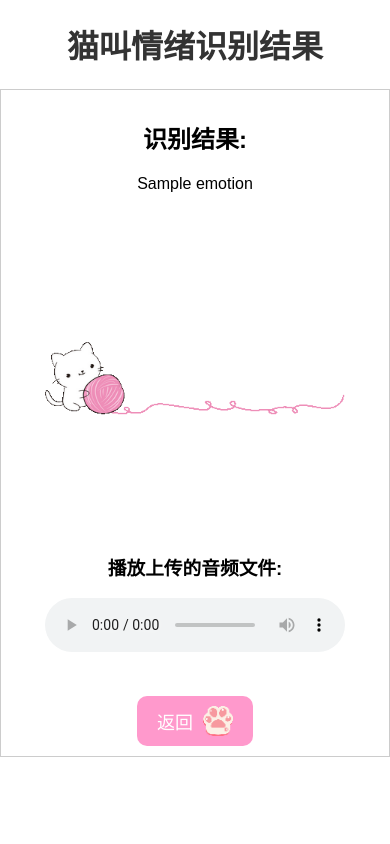
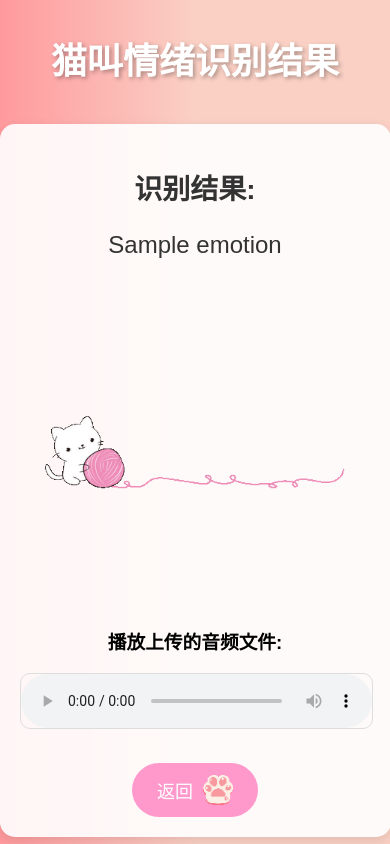
Before and after one commit to wzd232604/cat_emotion_recognizer, a Flask app: template templates/result.html in a window 390 px wide. Run offline with Flask 3, Linux system fonts and the light colour scheme; the template is opened without the code that fills it: most values are stand-ins (such as "Sample title", 1, 10 or a date in 2020).

Commit message:
美化界面

```diff
--- a/static/styles.css
+++ /dev/null
@@ -1,41 +0,0 @@
-body {
-  font-family: Arial, sans-serif;
-  text-align: center;
-  margin: 0 auto;
-  max-width: 600px;
-  cursor: url('/static/Claws.png') 16 16, auto; /* 热点设置为图片中心 */
-}
-
-
-h1 {
-  color: #333;
-}
-
-form {
-  margin: 20px 0;
-}
-
-#result {
-  margin-top: 20px;
-  padding: 10px;
-  border: 1px solid #ccc;
-}
-
-#cat-animation {
-  margin-top: 20px;
-  margin-bottom: 20px;
-}
-
-#loading {
-  display: none;
-}
-
-#loading p {
-  font-size: 18px;
-  color: #333;
-}
-
-#emotionGif {
-  margin-top: 20px;
-  width: 300px; /* 调整大小根据需要 */
-}
--- a/templates/result.html
+++ b/templates/result.html
@@ -4,8 +4,77 @@
   <meta charset="UTF-8">
   <meta name="viewport" content="width=device-width, initial-scale=1.0">
   <title>识别结果</title>
-  <link rel="stylesheet" href="/static/styles.css">
   <style>
+    /* 设置渐变背景 */
+    body {
+      background-image: linear-gradient(to right, #ff9a9e, #fad0c4, #fad0c4);
+      font-family: 'Arial', sans-serif;
+      margin: 0;
+      padding: 0;
+      height: 100vh;
+      display: flex;
+      flex-direction: column;
+      justify-content: center;
+      align-items: center;
+    }
+
+    /* 优化标题样式 */
+    h1 {
+      font-size: 48px;
+      color: #fff;
+      text-shadow: 2px 2px 4px rgba(0, 0, 0, 0.3);
+      margin-bottom: 40px;
+    }
+
+    h2 {
+      font-size: 32px;
+      color: #333;
+      margin-bottom: 20px;
+    }
+
+    /* 加载动画 */
+    #loading {
+      display: block;
+      text-align: center;
+      color: #333;
+      font-size: 18px;
+    }
+
+    #loading img {
+      width: 50px;
+      margin-bottom: 10px;
+    }
+
+    /* 结果内容 */
+    #result {
+      background-color: rgba(255, 255, 255, 0.9);
+      padding: 40px;
+      border-radius: 15px;
+      box-shadow: 0px 4px 12px rgba(0, 0, 0, 0.1);
+      width: 100%;
+      max-width: 600px;
+      text-align: center;
+    }
+
+    /* 识别结果图 */
+    #emotionGif {
+      margin-top: 20px;
+      max-width: 100%;
+      border-radius: 10px;
+    }
+
+    /* 播放音频 */
+    #audioPlayer {
+      margin-top: 20px;
+    }
+
+    audio {
+      width: 100%;
+      border-radius: 10px;
+      border: 1px solid #ddd;
+    }
+
+    /* 返回按钮 */
     .return-button {
       display: inline-flex;
       align-items: center;
@@ -13,25 +82,45 @@
       background-color: #ff99cc;
       color: white;
       border: none;
-      border-radius: 10px;
-      font-size: 18px;
-      padding: 10px 20px;
+      border-radius: 30px;
+      font-size: 20px;
+      padding: 15px 30px;
       cursor: pointer;
       text-decoration: none;
-      margin-top: 20px;
+      margin-top: 30px;
+      transition: background-color 0.3s ease, transform 0.3s ease;
     }
+
     .return-button img {
       margin-left: 10px;
       width: 30px;
       height: 30px;
     }
+
     .return-button:hover {
       background-color: #ff66b2;
+      transform: scale(1.05);
     }
-    .button-container {
-      display: flex;
-      justify-content: center;
-      margin-top: 20px;
+
+    /* 响应式设计 */
+    @media (max-width: 600px) {
+      h1 {
+        font-size: 36px;
+      }
+
+      h2 {
+        font-size: 28px;
+      }
+
+      #result {
+        width: 90%;
+        padding: 20px;
+      }
+
+      .return-button {
+        font-size: 18px;
+        padding: 12px 25px;
+      }
     }
   </style>
 </head>
@@ -45,7 +134,7 @@
 
   <div id="result" style="display:none;">
     <h2>识别结果:</h2>
-    <p id="emotion"></p>
+    <p id="emotion" style="font-size: 24px; color: #333;"></p>
     <img id="emotionGif" src="" alt="情绪GIF" width="300">
 
     <div id="audioPlayer" style="margin-top: 20px;">
@@ -57,10 +146,10 @@
     </div>
 
     <div class="button-container">
-      <button class="return-button" onclick="goBack()">
+      <a href="/" class="return-button">
         返回
         <img src="/static/claws.png" alt="猫爪">
-      </button>
+      </a>
     </div>
   </div>
 
@@ -92,11 +181,6 @@
       document.getElementById('loading').style.display = 'none';
       document.getElementById('result').style.display = 'block';
     }
-
-    // 返回到 index.html
-    function goBack() {
-      window.location.href = '/';
-    }
   </script>
 </body>
 </html>
--- a/test_model.py
+++ b/test_model.py
@@ -64,7 +64,7 @@ def test_model(filepath):
 
 # 固定测试文件路径
 if __name__ == "__main__":
-    test_audio_path = '../cat-voice/dataset/B_ANI01_MC_FN_SIM01_101.wav'  # 替换为实际的音频文件路径
+    test_audio_path = 'B_ANI01_MC_FN_SIM01_101.wav'  # 替换为实际的音频文件路径
     if not torch.jit.is_scripting() and not torch.jit.is_tracing():
         print(f"正在测试音频文件: {test_audio_path}")
         test_model(test_audio_path)
```
Also changed, not shown: templates/index.html (+83 -13 lines), 1 other file.
